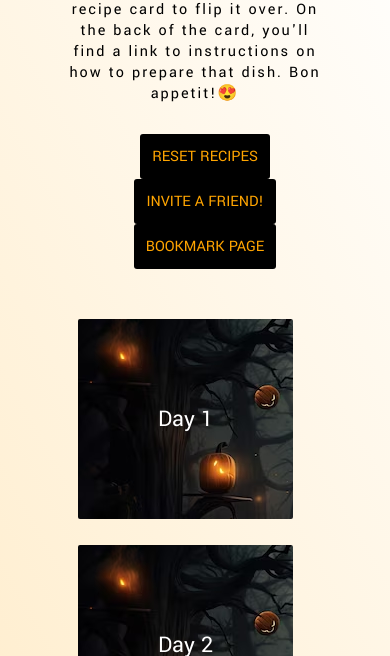
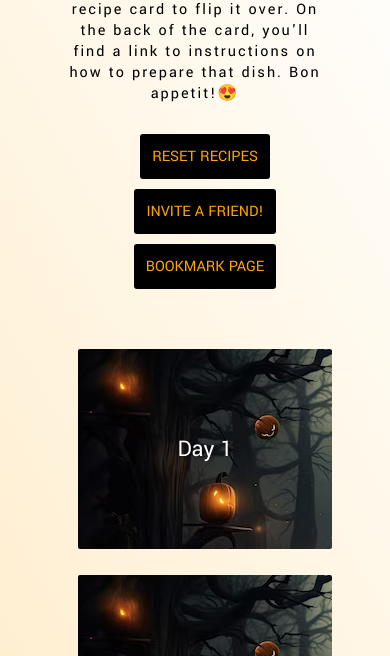
Before and after one commit to Emoji123-s/oktoberfest, a plain HTML site: page index.html in a window 390 px wide. Shown: the part 166-822 px from the top of the page. Drawn offline with Linux system fonts and the light colour scheme.

Commit message:
Oktoberfest Done

```diff
--- a/style.css
+++ b/style.css
@@ -155,3 +155,24 @@ a:hover{
     font-size: 18px;
     letter-spacing: 2px;
 }
+
+@media screen and (max-width: 768px) {
+  .card {
+    width: 45%;
+  }
+
+  .steps {
+    flex-direction: column;
+    align-items: center;
+  }
+
+  .steps a {
+    margin-bottom: 10px;
+  }
+}
+
+@media screen and (max-width: 480px) {
+  .card {
+    width: 100%;
+  }
+}
```
